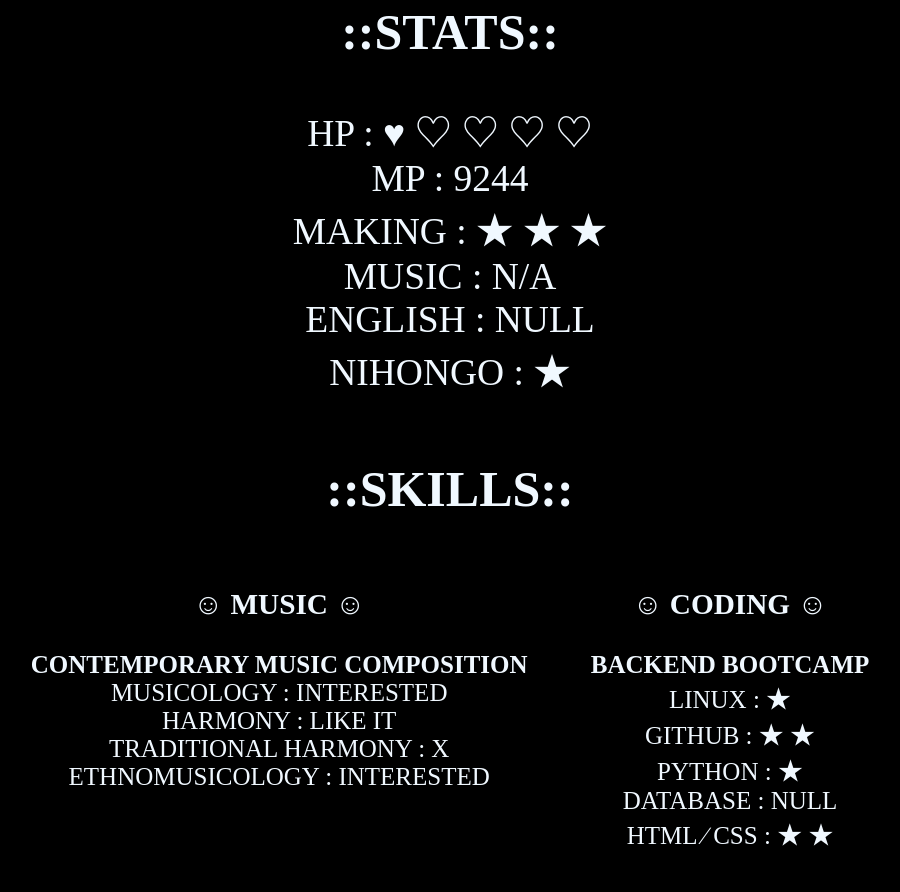
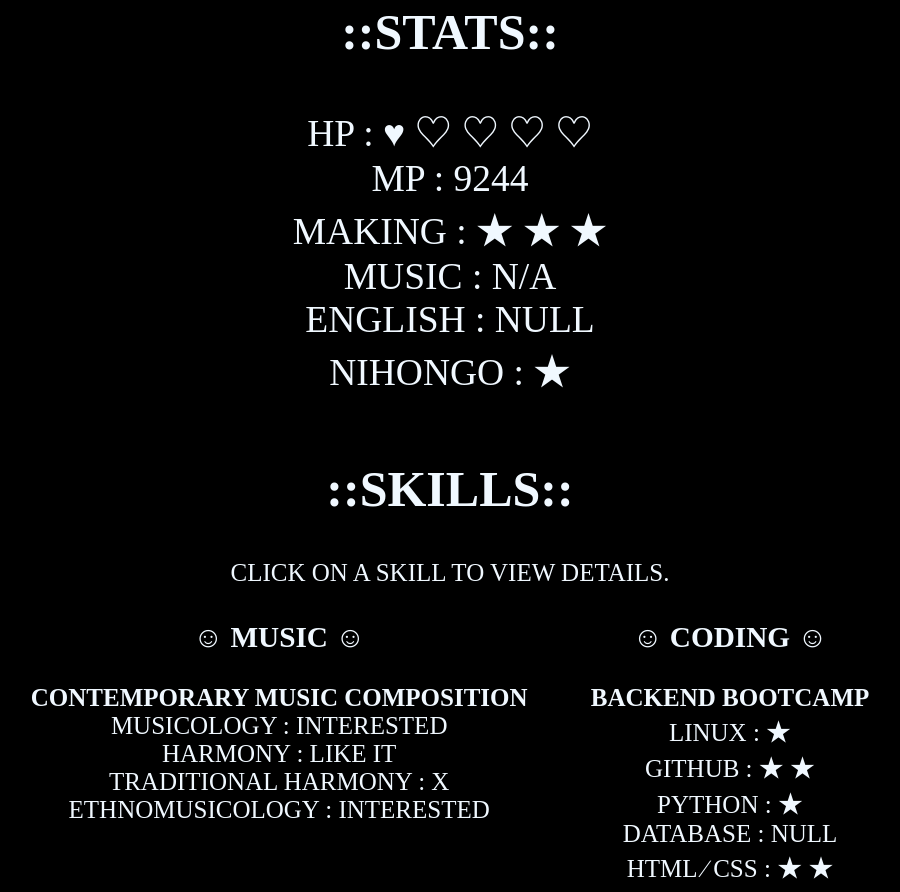
Before and after one commit to kimshineday/profile, a plain HTML site: page index.html in a window 1280 px wide. Shown: the part 570-1462 px from the top of the page, without its empty margins (190-1090 px from the left). Before the commit the page ends 1429 px from the top, so only its background shows below. Drawn offline with Linux system fonts and the light colour scheme; a web font is replaced by a local one.

Commit message:
📝 Backup update hyperlink
main페이지와 music 페이지 연결

```diff
--- a/index.html
+++ b/index.html
@@ -30,9 +30,10 @@
         </div>
         <div id="skills">
             <h2>::SKILLS::</h2>
+            <p>CLICK ON A SKILL TO VIEW DETAILS.</p>
             <div class="skills_1">
                 <div id="skill_music">
-                    <h3>&#9786; MUSIC &#9786;</h3>
+                    <a href="music/music.html"><h3>&#9786; MUSIC &#9786;</h3></a>
                     <strong>CONTEMPORARY MUSIC COMPOSITION</strong><br>
                     MUSICOLOGY : INTERESTED<br>
                     HARMONY : LIKE IT<br>
--- a/style.css
+++ b/style.css
@@ -17,10 +17,20 @@ html{
     font-size: 25px;
 }
 
+a {
+  text-decoration: none; /* 밑줄 제거 */
+  color: inherit;        /* 부모 요소의 텍스트 색상 사용 */
+}
+
+
 h1{
     font-size: 60px;
     text-align: center;
 }
+    #skills p {
+        text-align: center;
+        margin: 5px;
+    }
 
 img{
     margin-right: 10%;
```
